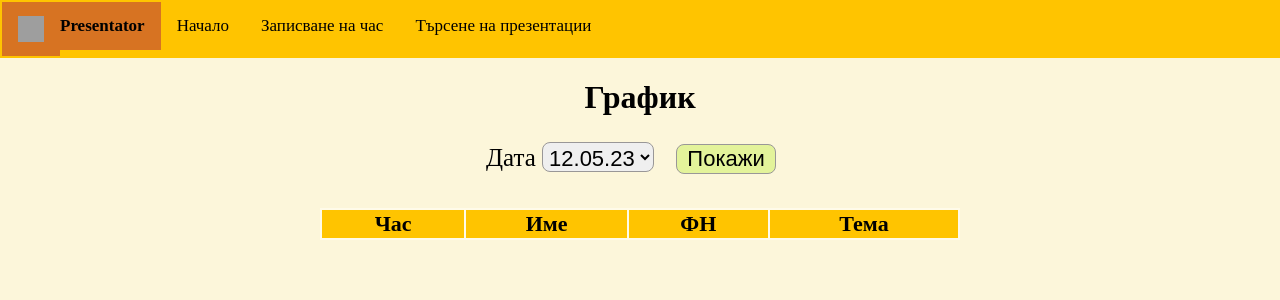
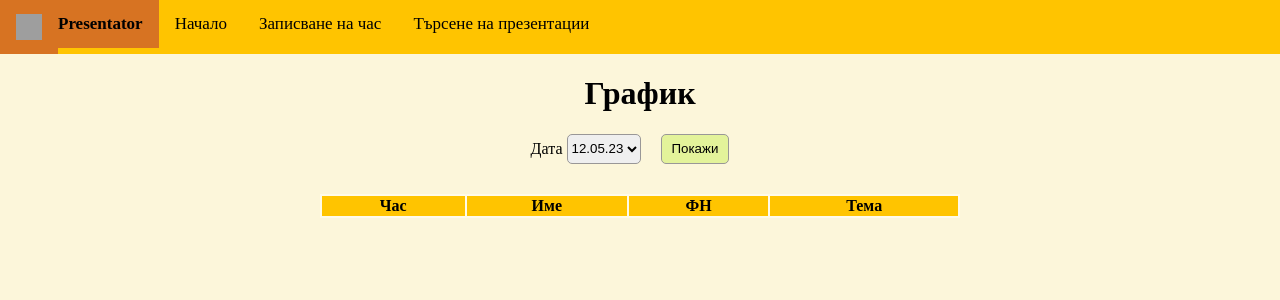
Before and after one commit to DimanaVyatrova/web-project, a PHP site: page /schedule.html in a window 1280 px wide. Shown: the top 300 px of the page. Run offline with PHP 8.4, Linux system fonts and the light colour scheme; lists and menus that the app fills with data are empty; grey boxes are pictures that could not be loaded.

Commit message:
fix page names

```diff
--- a/frontend/date_signup/date.html
+++ b/frontend/date_signup/date.html
@@ -3,7 +3,7 @@
 <head>
     <meta charset="UTF-8">
     <meta name="viewport" content="width=device-width, initial-scale=1.0">
-    <title>Document</title>
+    <title>Date Sign Up</title>
     <link rel="stylesheet" href="./date.css">
     <script src="./date.js" defer></script>
 </head>
--- a/frontend/home_page/home_page.html
+++ b/frontend/home_page/home_page.html
@@ -3,7 +3,7 @@
 <head>
     <meta charset="UTF-8">
     <meta name="viewport" content="width=device-width, initial-scale=1.0">
-    <title>Document</title>
+    <title>Home Page</title>
     <link rel="stylesheet" href="./home_page.css">
 </head>
 <body>
--- a/frontend/registration/registration.html
+++ b/frontend/registration/registration.html
@@ -4,7 +4,7 @@
     <meta charset="UTF-8">
     <meta http-equiv="X-UA-Compatible" content="IE=edge">
     <meta name="viewport" content="width=device-width, initial-scale=1.0">
-    <title>Document</title>
+    <title>Registration</title>
     <script src="./registration.js" defer></script>
     <link rel="stylesheet" href="../style.css">
 
--- a/frontend/schedule/schedule.css
+++ b/frontend/schedule/schedule.css
@@ -52,7 +52,6 @@
     background-color: rgb(255, 251, 233);
     margin-bottom: 15px;
     margin-top: 30px;
-    font-size: 22px;
 }
 
 th {
@@ -72,30 +71,26 @@
 .form-body {
     display: table;
     margin: auto;
-    font-size: 25px;
 }
 
 .form-item {
     display: table-cell;
     padding-right: 20px;
-    font-size: 25px;
 }
 
 .form-item select{
-    border-radius: 8px;
+    border-radius: 5px;
     border: 1px rgb(153, 151, 151) solid;
     height: 30px;
 }
 
 button {
     height: 30px;
-    width: 100px;
-    border-radius: 8px;
+    border-radius: 5px;
     border: 1px rgb(153, 151, 151) solid;
     padding-left: 10px;
     padding-right: 10px;
     background-color: rgb(227, 243, 154);
-    font-size: 22px;
 }
 
 button:hover {
@@ -103,7 +98,3 @@
     color: white;
     cursor: pointer;
 }
-section,select{
-    font-size: 22px;
-    padding: 2px;
-}
--- a/frontend/schedule/schedule.html
+++ b/frontend/schedule/schedule.html
@@ -3,7 +3,7 @@
 <head>
     <meta charset="UTF-8">
     <meta name="viewport" content="width=device-width, initial-scale=1.0">
-    <title>Document</title>
+    <title>Schedule</title>
     <link rel="stylesheet" href="./schedule.css">
     <script src="./schedule.js" defer></script>
 </head>
--- a/frontend/search_page/search_page.html
+++ b/frontend/search_page/search_page.html
@@ -3,7 +3,7 @@
 <head>
     <meta charset="UTF-8">
     <meta name="viewport" content="width=device-width, initial-scale=1.0">
-    <title>Document</title>
+    <title>Search Page</title>
     <link rel="stylesheet" href="./search_page.css">
     <script src="./search_page.js" defer></script>
 </head>
```
